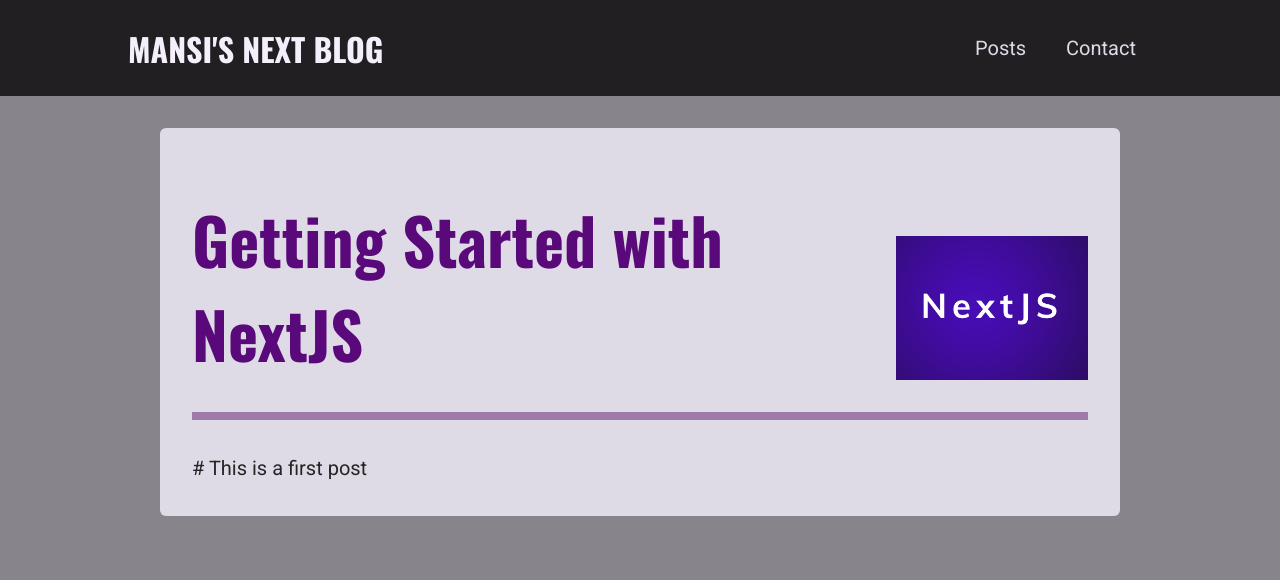
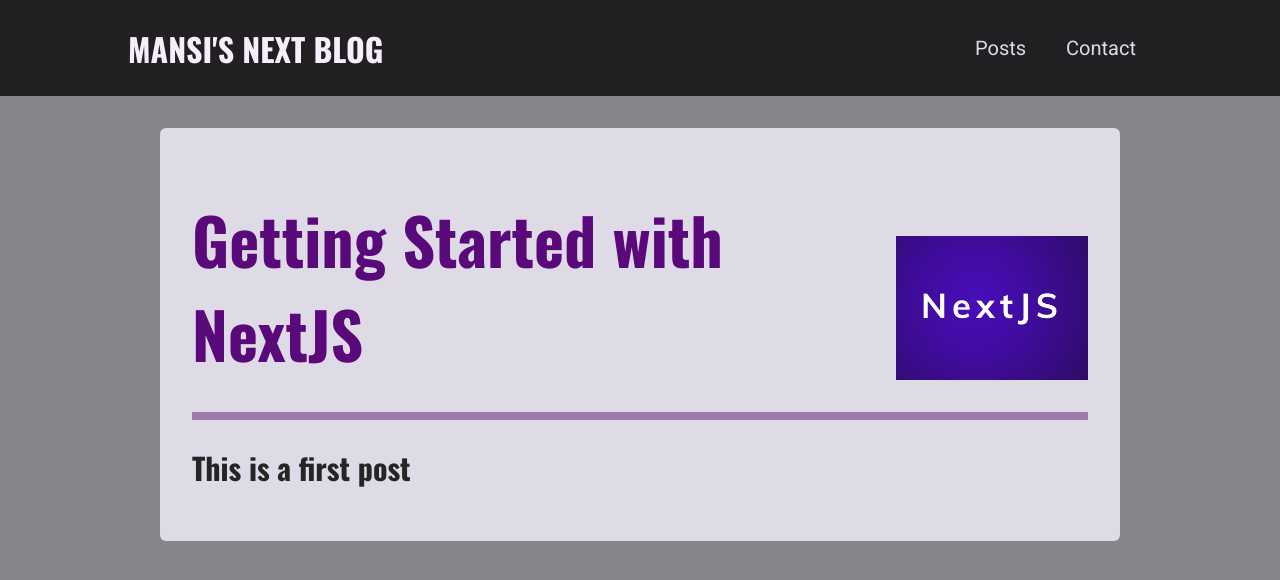
Before and after one commit to mansinakrani/next-learning-projects, a Next.js app in the folder next-udemy-full-demo-project/: page /posts/getting-started-with-nextjs in a window 1280 px wide. Shown: the top 580 px of the page. Built offline with nearby package versions, Linux system fonts and the light colour scheme.

Commit message:
rendering markdown as JSX

```diff
--- a/next-udemy-full-demo-project/components/posts/post-detail/post-content.js
+++ b/next-udemy-full-demo-project/components/posts/post-detail/post-content.js
@@ -1,5 +1,6 @@
 import PostHeader from "./post-header";
 import classes from './post-content.module.css';
+import ReactMarkdown from "react-markdown";
 
 const DUMMY_POST = {
     slug: 'getting-started-with-nextjs',
@@ -14,7 +15,7 @@
     return (
         <article className={classes.content}>
             <PostHeader title={DUMMY_POST.title} image={imagePath} />
-            {DUMMY_POST.content}
+            <ReactMarkdown>{DUMMY_POST.content}</ReactMarkdown>
         </article>
     );
 }
--- a/next-udemy-full-demo-project/package.json
+++ b/next-udemy-full-demo-project/package.json
@@ -11,7 +11,8 @@
   "dependencies": {
     "next": "12.2.5",
     "react": "18.2.0",
-    "react-dom": "18.2.0"
+    "react-dom": "18.2.0",
+    "react-markdown": "^8.0.3"
   },
   "devDependencies": {
     "eslint": "8.23.0",
```
Also changed, not shown: 1 other file (tests, documents, lock files or other folders).
